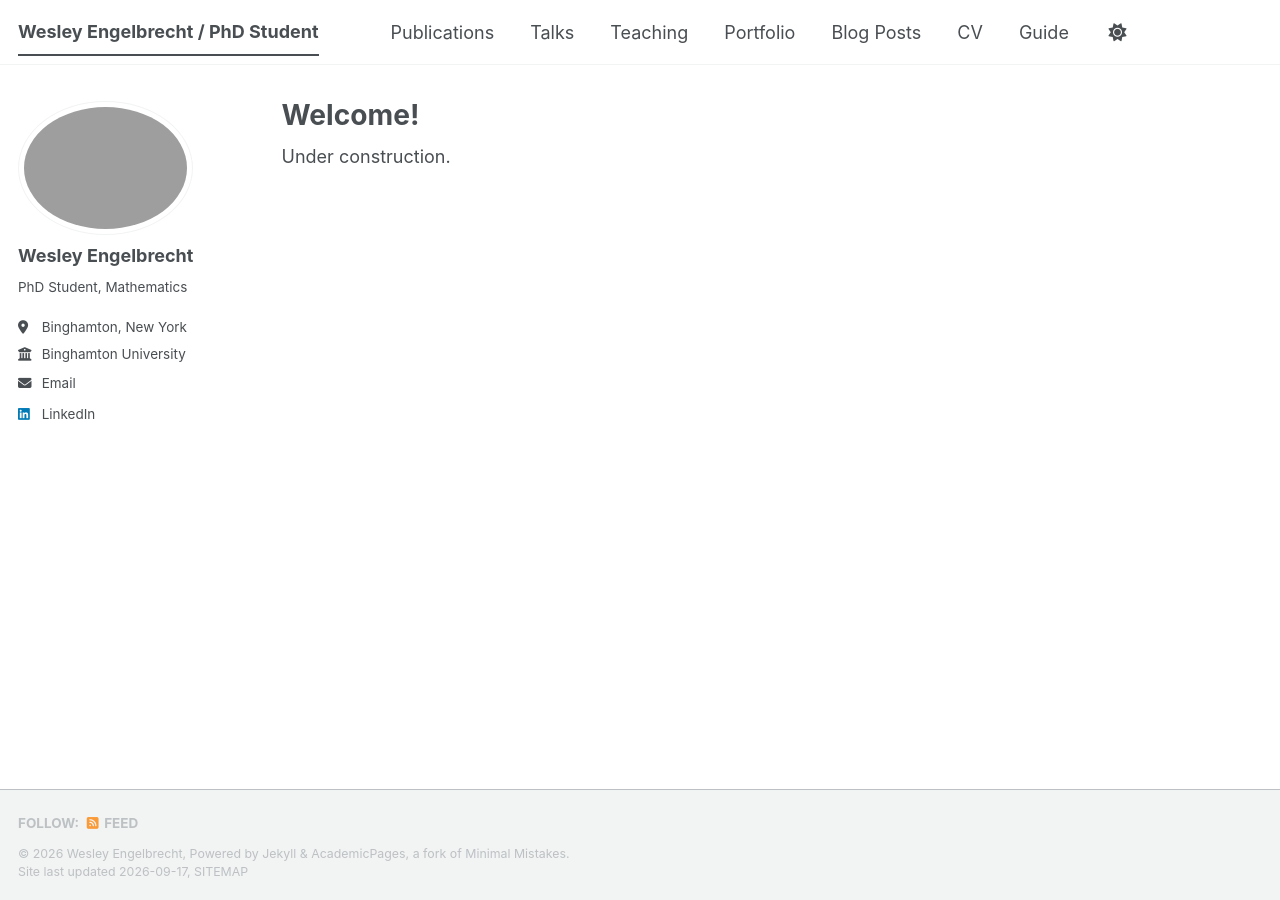
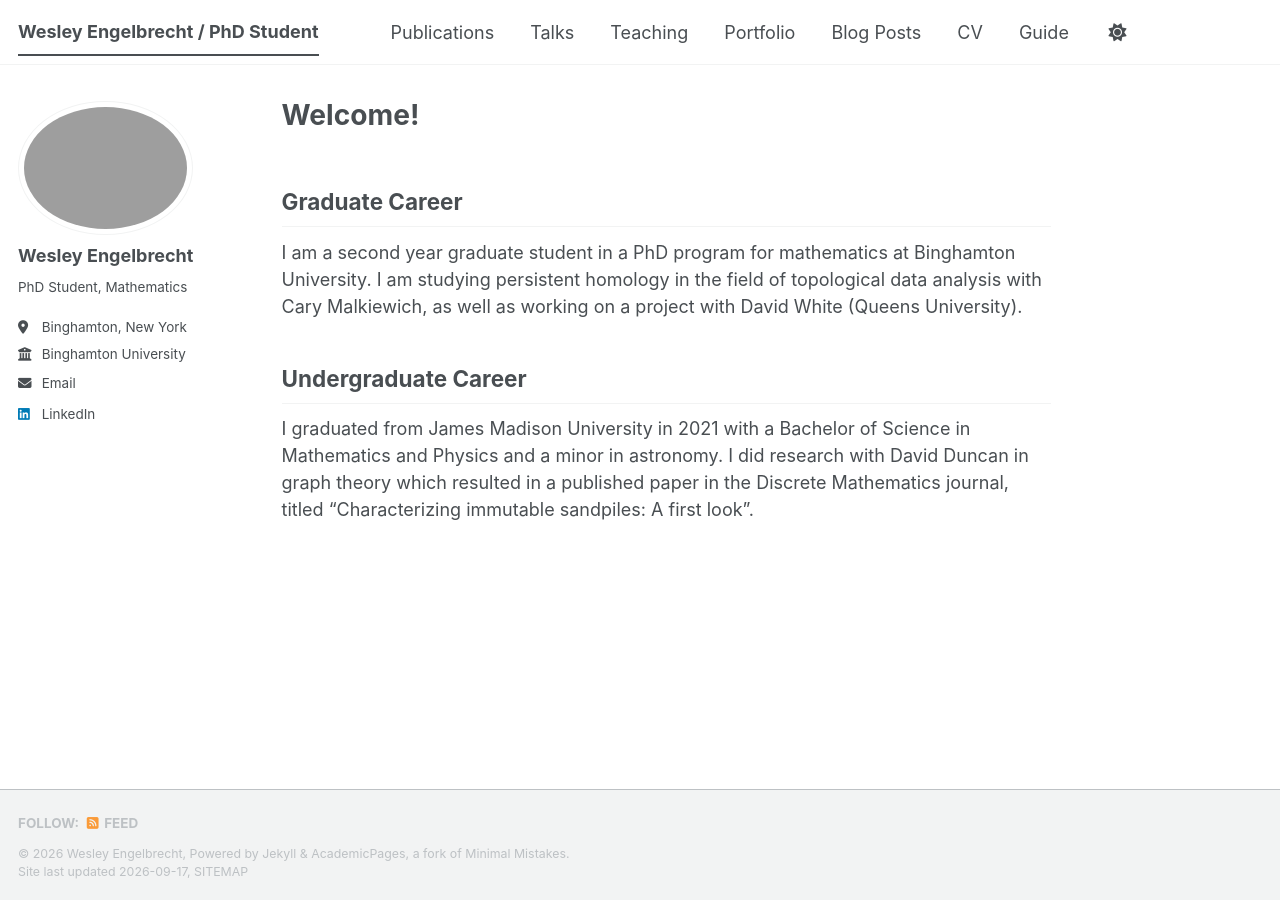
Before and after one commit to wjengelbr/wjengelbr.github.io, a Jekyll site: the page built from _pages/about.md, in a window 1280 px wide. Built offline with Jekyll 4.4.1, drawn with Linux system fonts in a browser that asks for light colours; a style sheet for code colours, icons or effects is not loaded.

Commit message:
Update about page with career information
Added details about graduate and undergraduate careers.

```diff
--- a/_pages/about.md
+++ b/_pages/about.md
@@ -7,4 +7,10 @@ redirect_from:
   - /about.html
 ---
 
-Under construction.
+Graduate Career
+----
+I am a second year graduate student in a PhD program for mathematics at Binghamton University. I am studying persistent homology in the field of topological data analysis with Cary Malkiewich, as well as working on a project with David White (Queens University).
+
+Undergraduate Career
+----
+I graduated from James Madison University in 2021 with a Bachelor of Science in Mathematics and Physics and a minor in astronomy. I did research with David Duncan in graph theory which resulted in a published paper in the Discrete Mathematics journal, titled "Characterizing immutable sandpiles: A first look".
```
